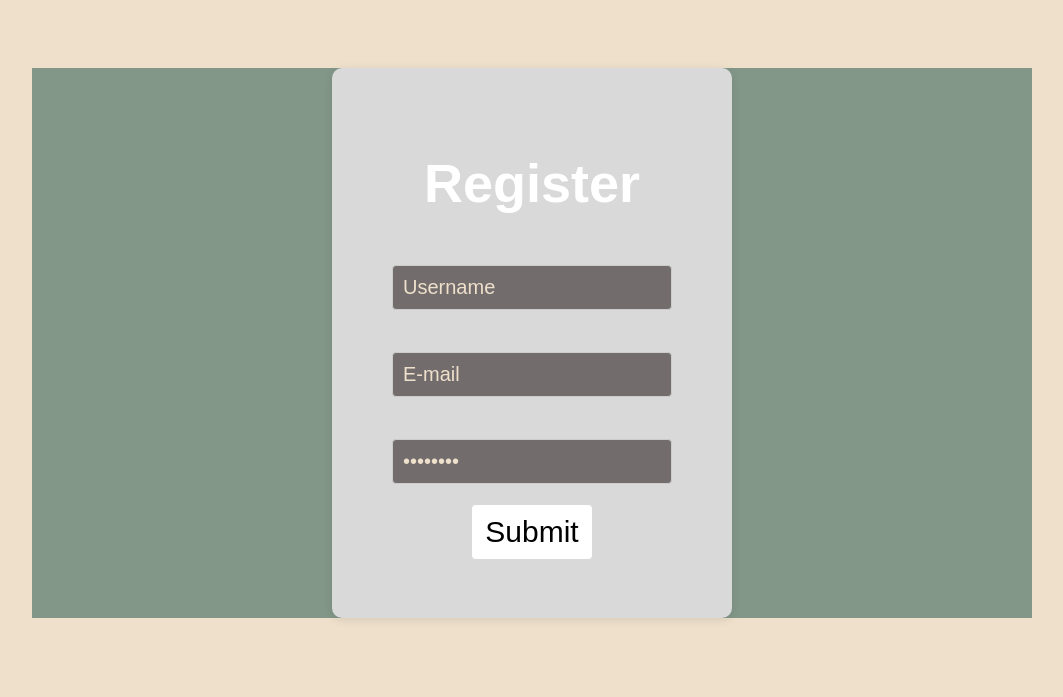
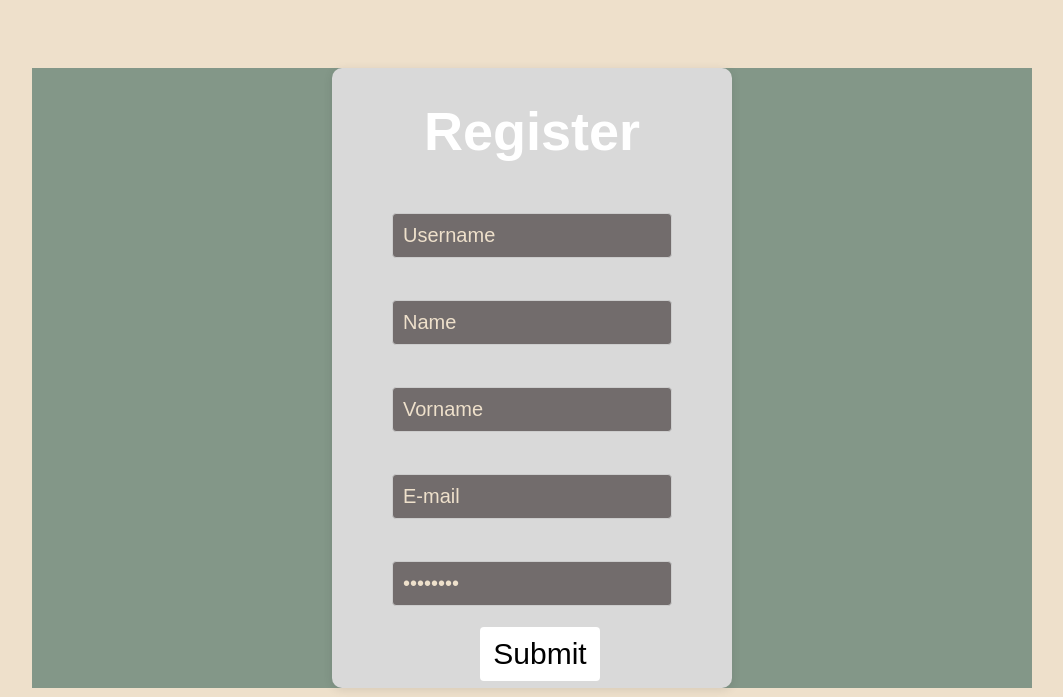
Before and after one commit to Noastud/DUcwebsite, a PHP site: page /register.php in a window 1280 px wide. Shown: the part 103-800 px from the top of the page, without its empty margins (108-1171 px from the left). Run offline with PHP 8.4, Linux system fonts and the light colour scheme.

Commit message:
register jaaa

```diff
--- a/register.php
+++ b/register.php
@@ -9,14 +9,14 @@
         .green-box {
             background-color: #839788;
             width: 1000px;
-            height: 550px;
+            height: 620px;
             margin: 0 auto;
             margin-top: 50px;
         }
 
         .login-card {
             width: 400px;
-            height: 550px;
+            height: 620px;
             background-color: #d9d9d9;
             border-radius: 10px;
             box-shadow: 0 2px 10px rgba(0, 0, 0, 0.1);
@@ -64,15 +64,29 @@
         }
 
         .login-card button {
-            width: 30%;
+            width: 50%; /* Increased width to make the button wider */
             padding: 10px;
             background-color: #fff !important;
             color: black;
-            margin: 0 auto;
+            margin: 20px auto 0; /* Added margin-top to create spacing above the button */
             border: none;
             border-radius: 4px;
             font-size: 30px;
             cursor: pointer;
+        }
+
+        .login-card .admin-checkbox {
+            display: flex;
+            align-items: center;
+            margin-left: auto; /* Align the checkbox to the right */
+            margin-right: 15%;
+            margin-bottom: 10px; /* Adjusted margin to provide spacing between checkbox and button */
+            font-size: 16px;
+            color: #fff;
+        }
+
+        .login-card .admin-checkbox label {
+            margin-left: 5px;
         }
     </style>
     <script src="scripts.js" defer></script>
@@ -142,10 +156,16 @@ mysqli_close($conn);
         <form action="register.php" method="POST">
             <label for="username" class="input-label"></label>
             <input type="text" id="username" name="username" required onfocus="if(this.value=='Username') this.value='';" onblur="if(this.value=='') this.value='Username';" value="Username" style="width: 100%; padding: 10px; border: 1px solid #ccc; border-radius: 4px; font-size: 20px; margin-bottom: 5px; margin-left: 15%; margin-right: 15%; text-align: left; background-color: #726C6C !important;">
+            <label for="name" class="input-label"></label>
+            <input type="text" id="name" name="name" required onfocus="if(this.value=='Name') this.value='';" onblur="if(this.value=='') this.value='Name';" value="Name" style="width: 100%; padding: 10px; border: 1px solid #ccc; border-radius: 4px; font-size: 20px; margin-bottom: 5px; margin-left: 15%; margin-right: 15%; text-align: left; background-color: #726C6C !important;">
+            <label for="vorname" class="input-label"></label>
+            <input type="text" id="vorname" name="vorname" required onfocus="if(this.value=='Vorname') this.value='';" onblur="if(this.value=='') this.value='Vorname';" value="Vorname" style="width: 100%; padding: 10px; border: 1px solid #ccc; border-radius: 4px; font-size: 20px; margin-bottom: 5px; margin-left: 15%; margin-right: 15%; text-align: left; background-color: #726C6C !important;">
             <label for="email" class="input-label"></label>
             <input type="text" id="email" name="email" required onfocus="if(this.value=='E-mail') this.value='';" onblur="if(this.value=='') this.value='E-mail';" value="E-mail" style="width: 100%; padding: 10px; border: 1px solid #ccc; border-radius: 4px; font-size: 20px; margin-bottom: 5px; margin-left: 15%; margin-right: 15%; text-align: left; background-color: #726C6C !important;">
             <label for="password" class="input-label"></label>
             <input type="password" id="password" name="password" required onfocus="if(this.value=='Password') this.value='';" onblur="if(this.value=='') this.value='Password';" value="Password" style="width: 100%; padding: 10px; border: 1px solid #ccc; border-radius: 4px; font-size: 20px; margin-bottom: 5px; margin-left: 15%; margin-right: 15%; text-align: left; background-color: #726C6C !important;">
+            <label for="admin" class="input-label"></label>
+
             <button type="submit" style="width: 30%; padding: 10px; background-color: #fff !important; color: black; margin: 0 auto; border: none; border-radius: 4px; font-size: 30px; cursor: pointer;">Submit</button>
         </form>
     </div>
```
